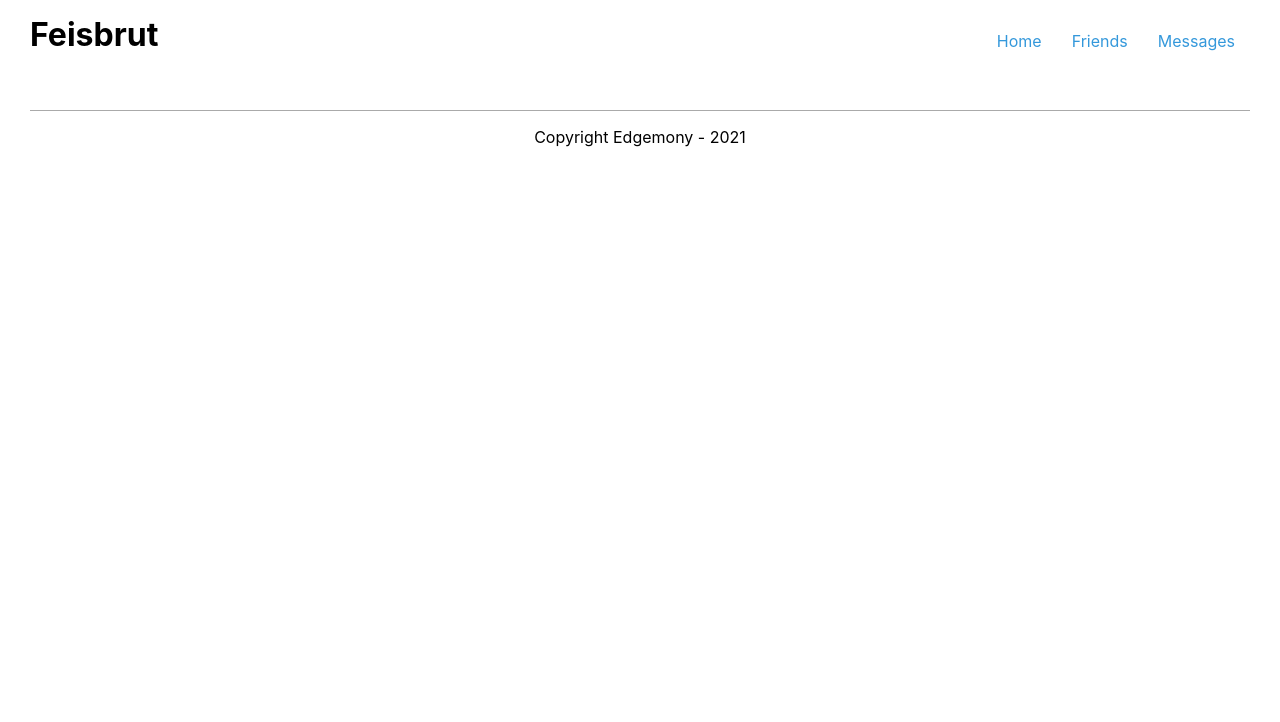
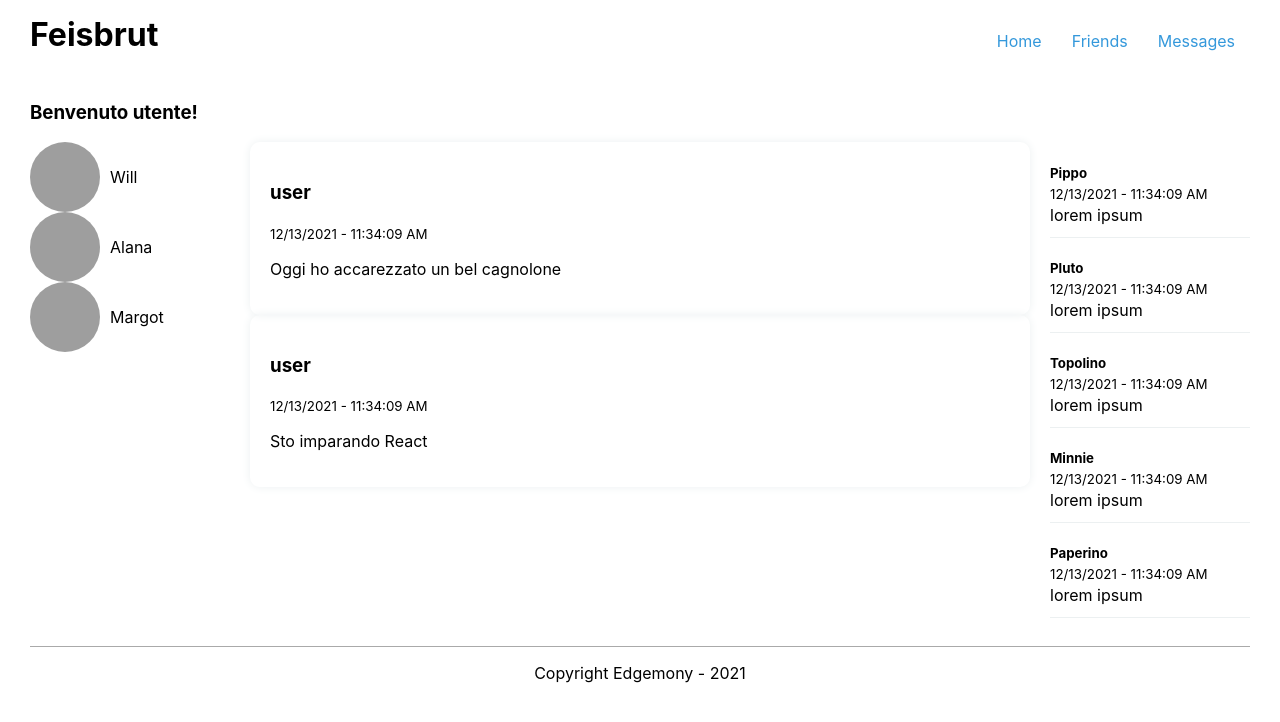
Before and after one commit to rebecca-xm/react-social-app, a React (Create React App) app: page / in a window 1280 px wide. Shown: the top 722 px of the page. Built offline with nearby package versions, Linux system fonts and the light colour scheme; grey boxes are pictures that could not be loaded.

Commit message:
feat: added users posts and messages

```diff
--- a/src/App.js
+++ b/src/App.js
@@ -1,5 +1,6 @@
 import Header from "./components/Header/Header";
 import Footer from "./components/Footer/Footer";
+import Home from "./pages/Home";
 
 function App() {
   const name = 'Feisbrut';
@@ -11,6 +12,7 @@ function App() {
   return (
     <div>
       <Header name={name} links={nav}/>
+      <Home />
       <Footer />
     </div>
   );
--- /dev/null
+++ b/src/components/FriendPreview/FriendPreview.module.scss
@@ -0,0 +1,20 @@
+@import "./../../libs/variable.scss";
+
+.friend {
+    $size: 70px;
+
+    display: flex;
+
+    img {
+        width: $size;
+        height: $size;
+
+        border-radius: 50%;
+    }
+
+    p {
+        line-height: $size;
+        margin: 0;
+        margin-left: 10px;
+    }
+}
--- /dev/null
+++ b/src/components/FriendPreview/index.jsx
@@ -0,0 +1,16 @@
+import styles from "./FriendPreview.module.scss";
+
+const FriendPreview = (props) => {
+    const data = props.data || {
+        name: 'Friend',
+        photo: 'https://64.media.tumblr.com/5d61946de95c9cc2bfd6107c122230ac/540f0b61cb5a11f6-85/s400x600/091bc0e2aa27eae3304290cd1fd59b22ea262b9c.png'
+    };                                                              // <= DATI DI PLACEHOLDER
+    return (
+        <div className={styles.friend}>
+            <img src={data.photo} alt={data.name} />
+            <p>{data.name}</p>
+        </div>
+    );
+};
+
+export default FriendPreview;
--- /dev/null
+++ b/src/components/MessagePreview/MessagePreview.module.scss
@@ -0,0 +1,14 @@
+@import "./../../libs/variable.scss";
+
+.message {
+    border-bottom: 1px solid $lightGray;
+    padding-bottom: 10px;
+
+    h5 {
+        margin-bottom: 2px;
+    }
+
+    p {
+        margin: 2px 0;
+    }
+}
--- /dev/null
+++ b/src/components/MessagePreview/index.jsx
@@ -0,0 +1,19 @@
+import styles from "./MessagePreview.module.scss";
+
+const MessagePreview = (props) => {
+    const data = props.data || {
+        text: 'lorem ipsum', date: new Date(), sender: 'user',
+    };
+
+    return (
+        <div className={styles.message}>
+            <h5>{data.sender}</h5>
+            <p>
+                <small>{data.date.toLocaleDateString()} - {data.date.toLocaleTimeString()}</small>
+            </p>
+            <p>{data.text}</p>
+        </div>
+    );
+};
+
+export { MessagePreview };
--- /dev/null
+++ b/src/components/Post/Post.module.scss
@@ -0,0 +1,11 @@
+@import './../../libs/variable.scss';
+
+.post {
+    border-radius: 10px;
+    padding: 20px;
+    box-shadow: 0px 0px 10px $lightGray;
+
+    img {
+        width: 100%;
+    }
+}
--- /dev/null
+++ b/src/components/Post/index.jsx
@@ -0,0 +1,24 @@
+import styles from './Post.module.scss';
+
+const Post = (props) => {
+    const data = props.data || {
+        author: 'user',
+        text: 'text',
+        date: new Date(),
+        photo: 'https://images.unsplash.com/photo-1511149672083-577ee63de3dc?ixlib=rb-1.2.1&ixid=MnwxMjA3fDB8MHxwaG90by1wYWdlfHx8fGVufDB8fHx8&auto=format&fit=crop&w=1169&q=80'
+    };
+
+    return (
+        <article className={styles.post}>
+            <h3>{data.author}</h3>
+            <p>
+                <small>{data.date.toLocaleDateString()} - {data.date.toLocaleTimeString()}</small>
+            </p>
+            <p>{data.text}</p>
+
+            {data.photo ? <img src={data.photo} alt={data.author} /> : <></>}
+        </article>
+    );
+};
+
+export { Post };
--- a/src/libs/variable.scss
+++ b/src/libs/variable.scss
@@ -3,6 +3,7 @@
 //* COLORS
 $main: #3498db;
 $white: #fff;
+$lightGray: #ecf0f1;
 
 //* TRANSITIONS
 $baseTransition: all 0.4s ease;
--- /dev/null
+++ b/src/pages/Home/Home.module.scss
@@ -0,0 +1,15 @@
+@import "./../../libs/variable.scss";
+
+.home {
+    padding: 0 $sidePadding;
+
+    .grid {
+        display: grid;
+        grid-template-columns: 200px auto 200px;
+        column-gap: 20px;
+    }
+
+    .friend {
+        margin-bottom: 10px;
+    }
+}
--- /dev/null
+++ b/src/pages/Home/index.jsx
@@ -0,0 +1,56 @@
+import { useState } from 'react';
+import FriendPreview from '../../components/FriendPreview';
+import {MessagePreview} from '../../components/MessagePreview';
+import styles from './Home.module.scss';
+import { Post } from '../../components/Post';
+
+const friends = [
+    {name: 'Will', photo: 'https://64.media.tumblr.com/2c00245b0025578d80cca4bd7248dd24/tumblr_o06kb8txMY1sjjlobo6_250.png'},
+    {name: 'Alana', photo: 'https://64.media.tumblr.com/e8575b0d02e1f070e59e3662c34966ad/a85562aa88fa06dd-62/s400x600/e699838a2f2f4d21f49389d4704d6f560223e3ba.png'},
+    {name: 'Margot', photo: 'https://64.media.tumblr.com/df27221d2745aa6ce1b996e400205be1/tumblr_p1b7capCQ31vd63fwo1_540.jpg'},
+];
+
+const messages = [
+    {text: 'lorem ipsum', date: new Date(), sender: 'Pippo'},
+    {text: 'lorem ipsum', date: new Date(), sender: 'Pluto'},
+    {text: 'lorem ipsum', date: new Date(), sender: 'Topolino'},
+    {text: 'lorem ipsum', date: new Date(), sender: 'Minnie'},
+    {text: 'lorem ipsum', date: new Date(), sender: 'Paperino'},
+];
+
+const posts = [
+    {author: 'user', text: 'Oggi ho accarezzato un bel cagnolone', date: new Date()},
+    {author: 'user', text: 'Sto imparando React', date: new Date(), photo: ''},
+];
+
+const Home = () => {
+    const [friendsPreview, setFriendsPreview] = useState(friends);           // informazione che sarà monitorata dal componente React
+    // equivale a => const friendsPreview = [];
+    const [allPosts, setAllPosts] = useState(posts);
+    const [messagesPreview, setMessagesPreview] = useState(messages);
+
+    return (
+        <section className={styles.home}>
+            <h3>Benvenuto utente!</h3>
+            <div className={styles.grid}>
+                <aside>
+                    {friendsPreview.map((friend, index) => <FriendPreview key={index} data={friend} />)}
+                </aside>
+                <main>
+                    {allPosts.map((post, index) => <Post key={index} data={post} />)}
+                </main>
+                <aside>
+                    {messagesPreview.map((message, index) => <MessagePreview key={index} data={message} />)}
+                </aside>
+            </div>
+        </section>
+    );
+};
+
+export default Home;
+
+//! RICORDA: UN COMPONENTE JSX DEVE RITORNARE SEMPRE UN SOLO ELEMENTO PARENTE
+
+//* PROPS E STATI
+// Le props dicono "questi sono dati che vengono dall'esterno del componente"
+// Lo stato fa il contrario, indica che i dati sono interni al componente e per questo se li manipola lui
```
